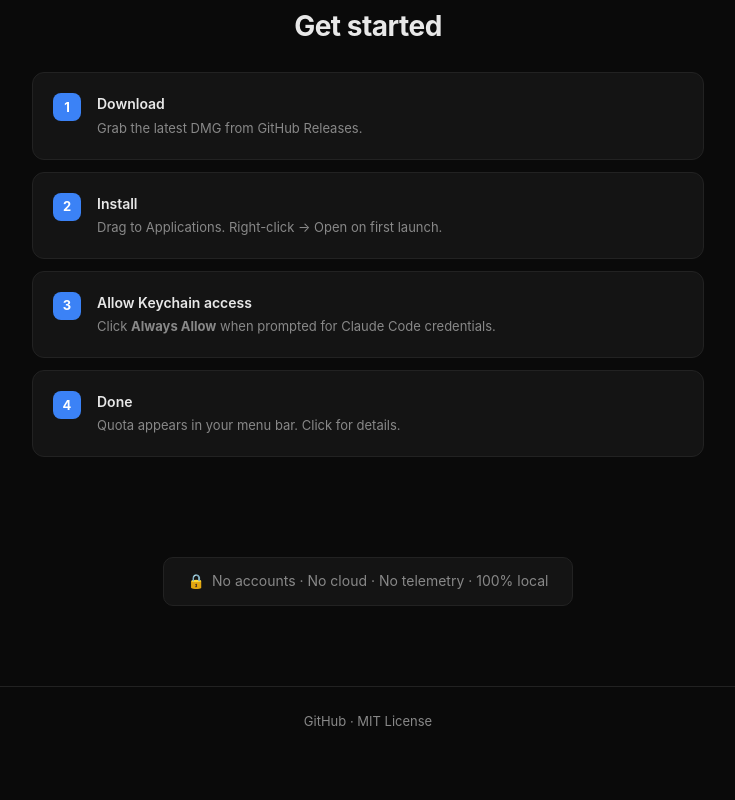
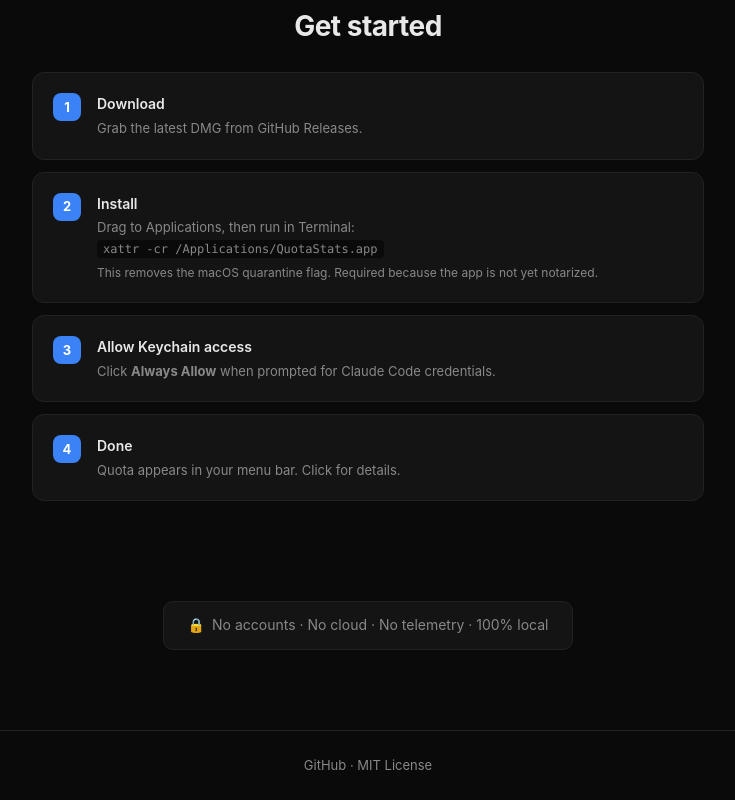
Before and after one commit to Matyss/quota-stats, a plain HTML site: page docs/index.html in a window 1280 px wide. Shown: the part 1661-2461 px from the top of the page, without its empty margins (272-1007 px from the left). Before the commit the page ends 2416 px from the top, so only its background shows below. Drawn offline with Linux system fonts and the light colour scheme.

Commit message:
Fix install instructions for macOS Sequoia quarantine
macOS Sequoia shows "app is damaged" for unsigned quarantined apps.
Updated install steps: xattr -cr to clear quarantine before opening.

```diff
--- a/docs/index.html
+++ b/docs/index.html
@@ -311,7 +311,9 @@
           <div class="step-num">2</div>
           <div class="step-text">
             <h4>Install</h4>
-            <p>Drag to Applications. Right-click &rarr; Open on first launch.</p>
+            <p>Drag to Applications, then run in Terminal:</p>
+            <p><code>xattr -cr /Applications/QuotaStats.app</code></p>
+            <p style="font-size: 12px; color: var(--muted); margin-top: 4px;">This removes the macOS quarantine flag. Required because the app is not yet notarized.</p>
           </div>
         </div>
         <div class="step">
```
Also changed, not shown: 3 other files.
